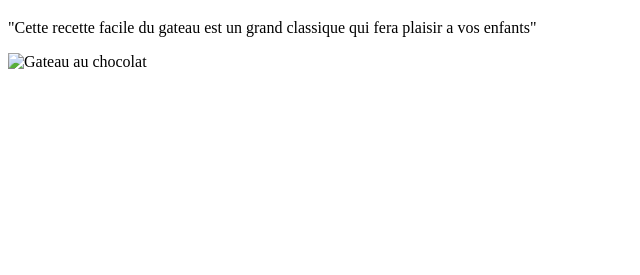
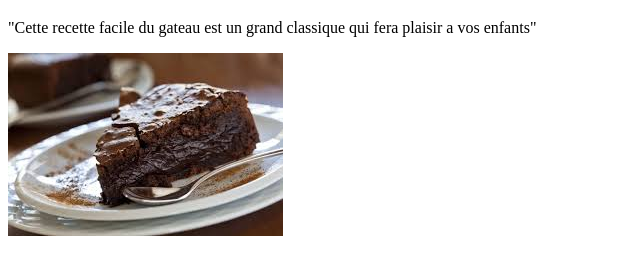
Before and after one commit to aboum08/recettechocolat, a plain HTML site: page index.html in a window 1280 px wide. Shown: the part 95-370 px from the top of the page, without its empty margins (0-640 px from the left). Drawn offline with Linux system fonts and the light colour scheme.

Commit message:
Add files via upload

```diff
--- a/index.html
+++ b/index.html
@@ -9,6 +9,6 @@
     <p> Recette</p>
     <h1 style="color: yellow;">Gateau au chocalat</h1>
     <p>"Cette recette facile du gateau est un grand classique qui fera plaisir a vos enfants"</p>
-    <img src="images/gateau1.jpeg" alt="Gateau au chocolat">
+    <img src="images/gateau.jpeg" alt="Gateau au chocolat">
 </body>
 </html>
```
